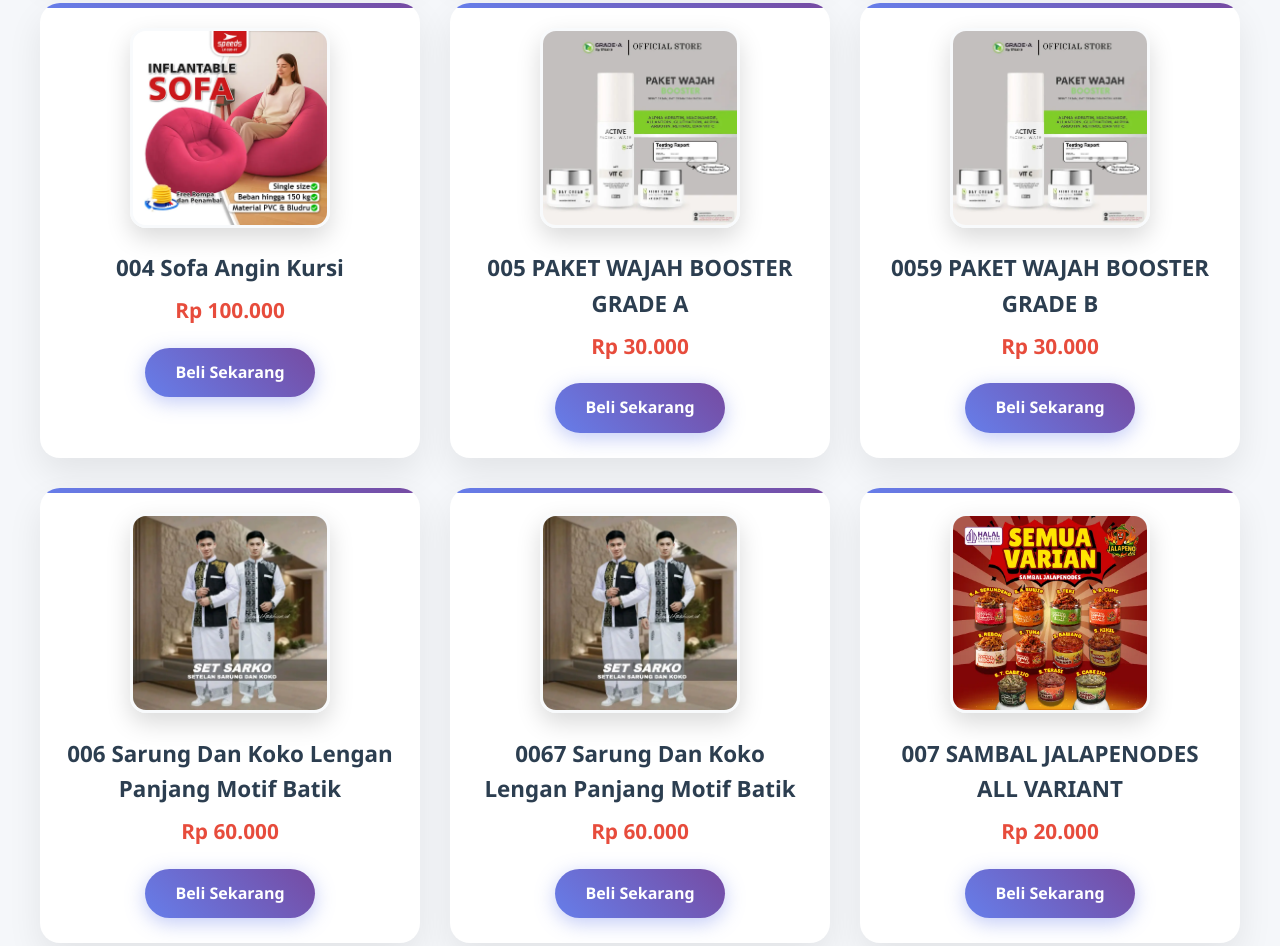
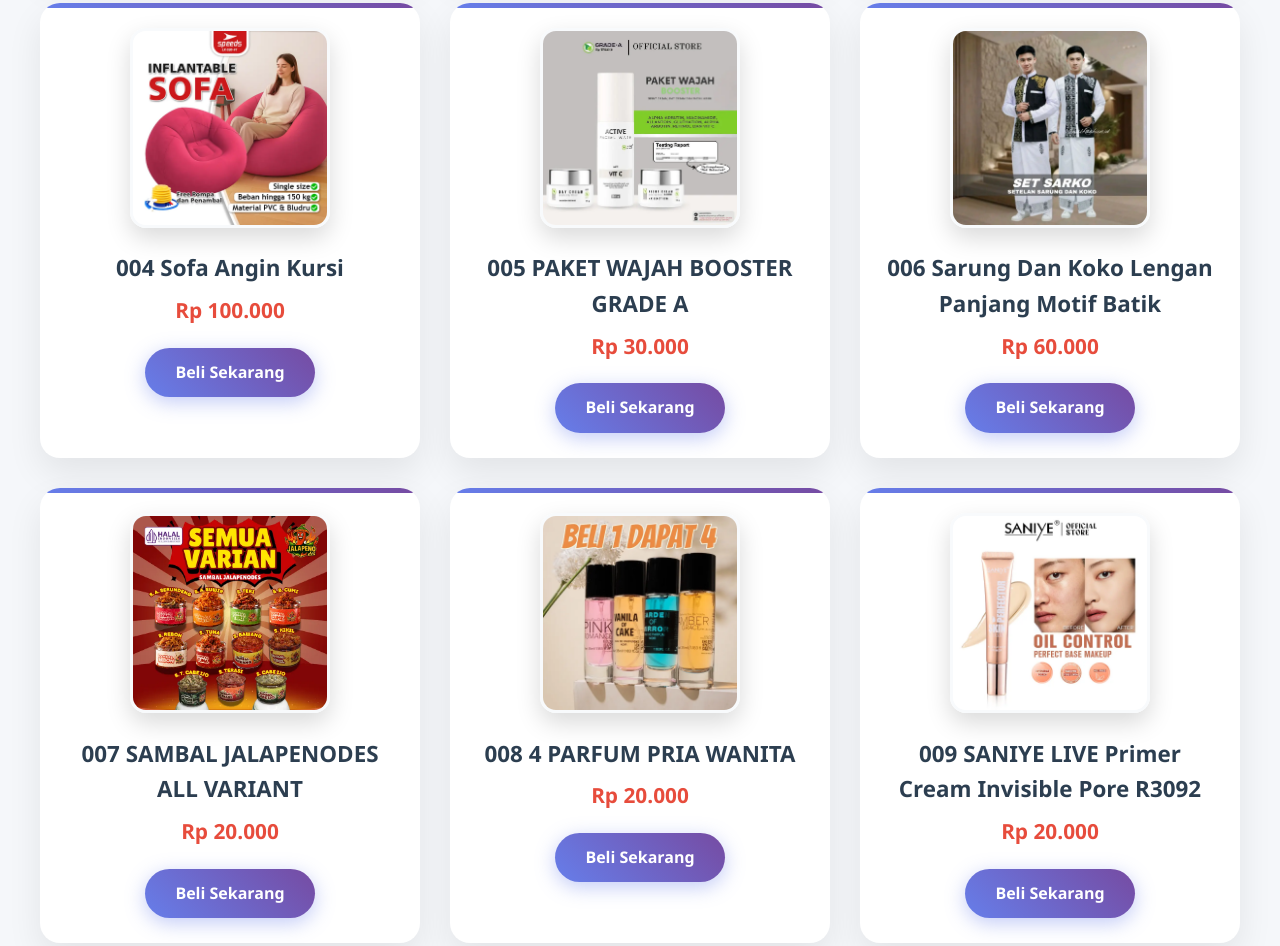
Before and after one commit to naufalgiat016/orkastore.1, a plain HTML site: page index.html in a window 1280 px wide. Shown: the part 785-1731 px from the top of the page. Drawn offline with Linux system fonts and the light colour scheme.

Commit message:
perbaikan

```diff
--- a/index.html
+++ b/index.html
@@ -136,24 +136,11 @@
       <a href=" https://vt.tokopedia.com/t/ZS9de2PvW4j4L-Lh23a/" class="btn" target="_blank">Beli Sekarang</a>
     </div>
 
-    <div class="product-card" data-category="skincare">
-      <img src="images/PAKET WAJAH booster.png" alt="Serum" class="product-image">
-      <div class="product-name">0059 PAKET WAJAH BOOSTER GRADE B </div>
-      <div class="product-price">Rp 30.000</div>
-      <a href=" https://vt.tokopedia.com/t/ZS9de2PvW4j4L-Lh23a/" class="btn" target="_blank">Beli Sekarang</a>
-    </div>
 
     <!-- FASHION -->
     <div class="product-card" data-category="fashion">
       <img src="images/sarko.png" alt="Dress" class="product-image">
       <div class="product-name">006 Sarung Dan Koko Lengan Panjang Motif Batik</div>
-      <div class="product-price">Rp 60.000</div>
-      <a href=" https://vt.tokopedia.com/t/ZS9dejfvm285Y-TMlsV/" class="btn" target="_blank">Beli Sekarang</a>
-    </div>
-
-    <div class="product-card" data-category="fashion">
-      <img src="images/sarko.png" alt="Dress" class="product-image">
-      <div class="product-name">0067 Sarung Dan Koko Lengan Panjang Motif Batik</div>
       <div class="product-price">Rp 60.000</div>
       <a href=" https://vt.tokopedia.com/t/ZS9dejfvm285Y-TMlsV/" class="btn" target="_blank">Beli Sekarang</a>
     </div>
```
